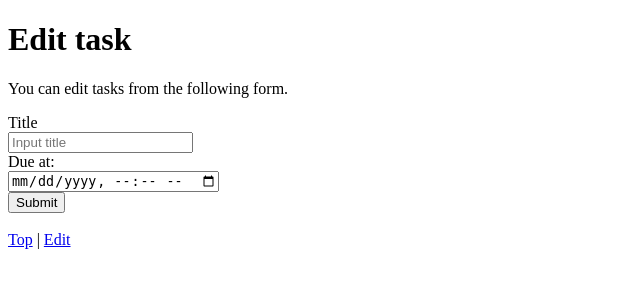
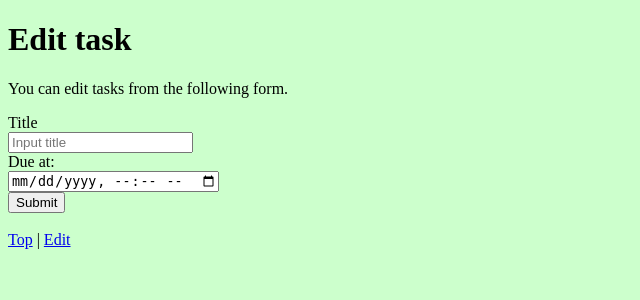
Before and after one commit to s1f10240130/django-test-exercise, a Django app: template todo/templates/todo/edit.html in a window 1280 px wide. Shown: the top 300 px of the page, without its empty margins (0-640 px from the left). Run offline with Django 5.2, Linux system fonts and the light colour scheme; the template is opened without the code that fills it, so the values that code supplies are empty.

Commit message:
背景の変更

```diff
--- /dev/null
+++ b/todo/static/todo/css/style.css
@@ -0,0 +1,3 @@
+body {
+    background-color :#CCFFCC;
+}
--- a/todo/templates/todo/edit.html
+++ b/todo/templates/todo/edit.html
@@ -6,6 +6,7 @@
     <title>To Do Application</title>
     <meta charset="UTF-8">
     <meta name="author" content="INIAD">
+    <link rel="stylesheet" href="{% static 'todo/css/style.css' %}">
   </head>
 
   <body>
```
